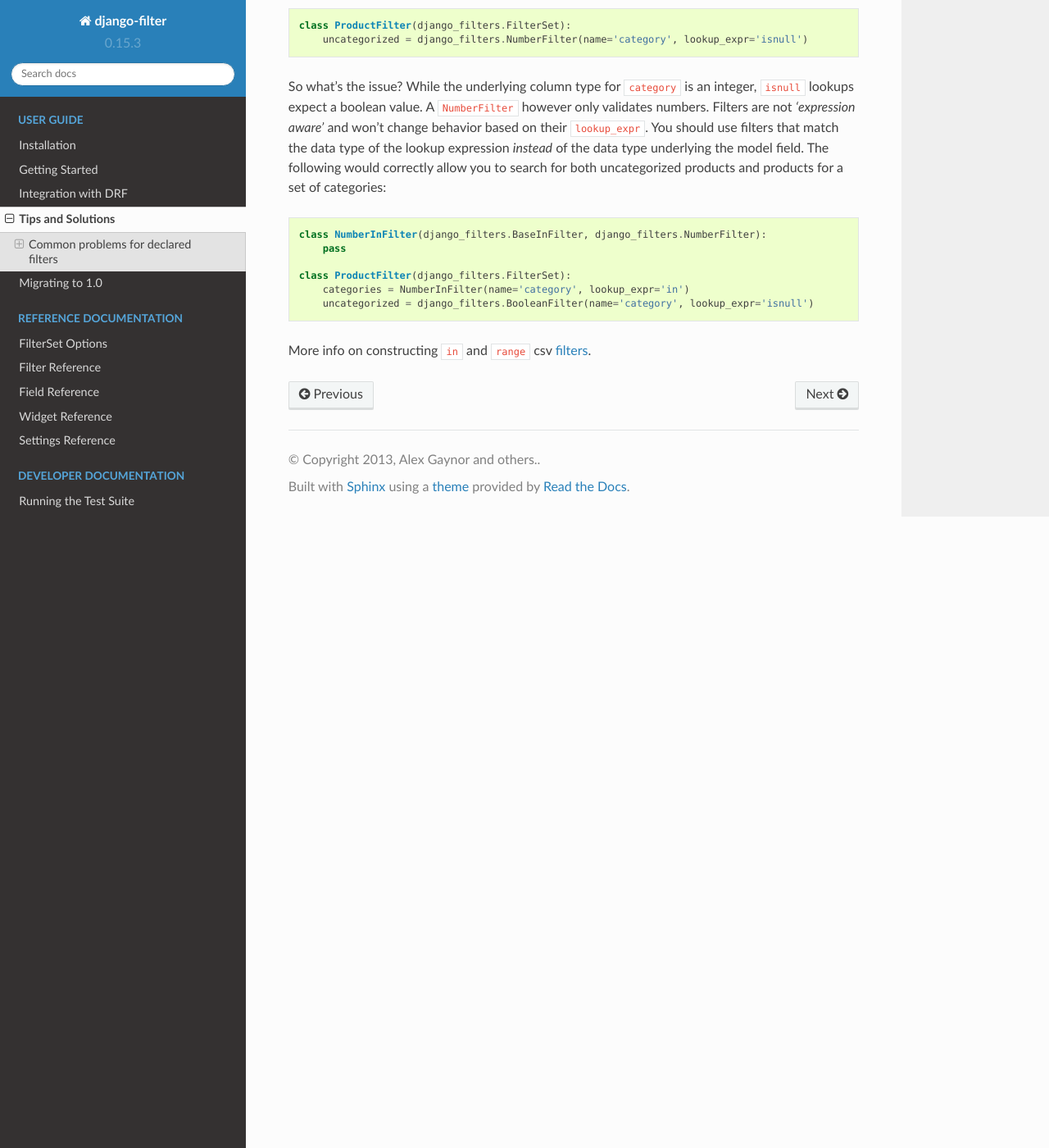
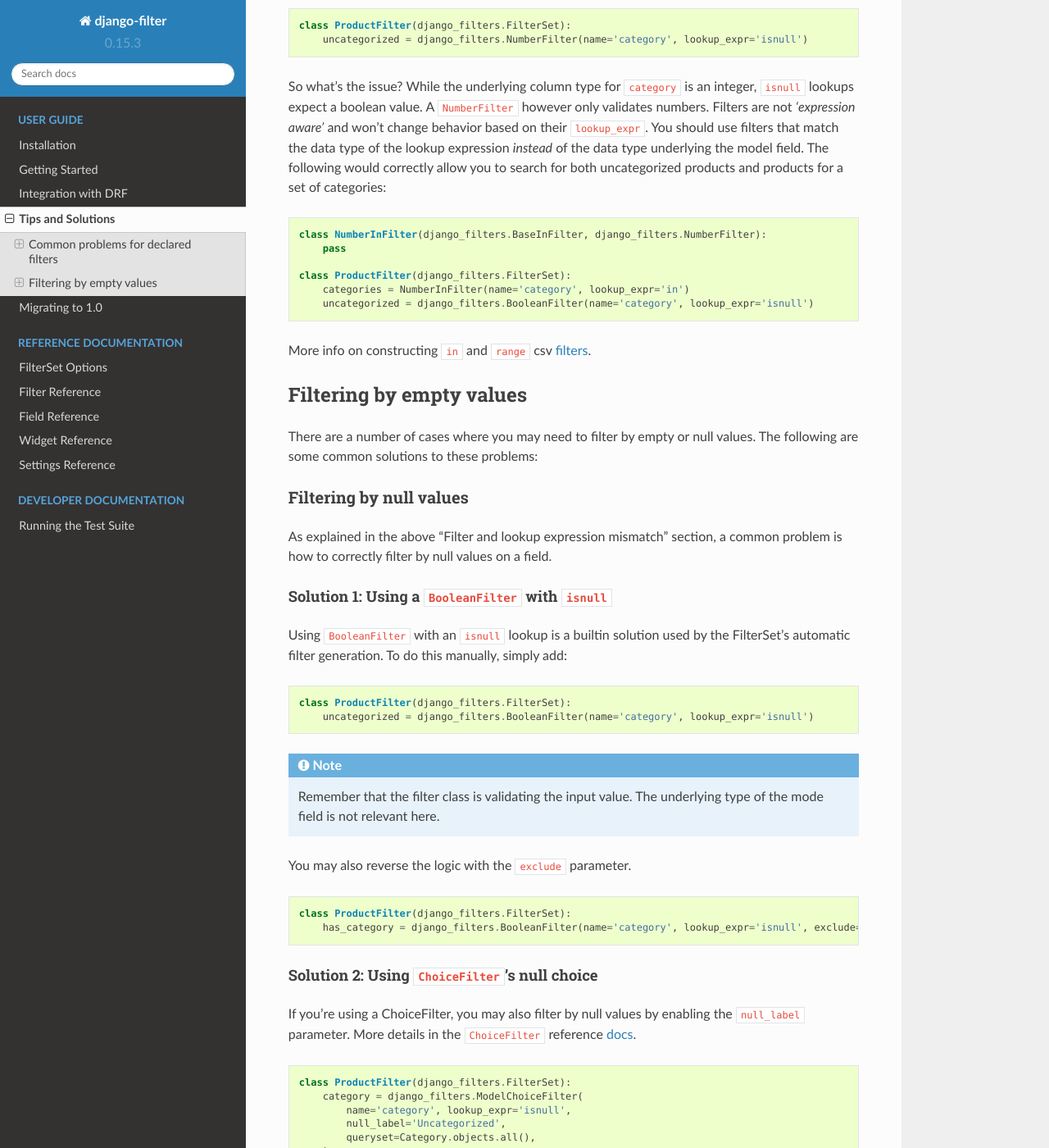
Before and after one commit to carltongibson/django-filter, a Sphinx documentation site: the page built from docs/guide/tips.txt, in a window 1280 px wide and 1400 px high, scrolled down 1235 px. Shown: the whole window at 82% size. Built offline with Sphinx 7.4.7 and the Read the Docs theme 2.0.0, drawn with Linux system fonts in a browser that asks for light colours; some of the changed text lies outside the part shown.

Commit message:
Add empty/null value filtering docs

```diff
--- a/docs/guide/tips.txt
+++ b/docs/guide/tips.txt
@@ -88,3 +88,121 @@
         uncategorized = django_filters.BooleanFilter(name='category', lookup_expr='isnull')
 
 More info on constructing ``in`` and ``range`` csv :ref:`filters <base-in-filter>`.
+
+
+Filtering by empty values
+-------------------------
+
+There are a number of cases where you may need to filter by empty or null
+values. The following are some common solutions to these problems:
+
+
+Filtering by null values
+~~~~~~~~~~~~~~~~~~~~~~~~
+
+As explained in the above "Filter and lookup expression mismatch" section, a
+common problem is how to correctly filter by null values on a field.
+
+Solution 1: Using a ``BooleanFilter`` with ``isnull``
+"""""""""""""""""""""""""""""""""""""""""""""""""""""
+
+Using ``BooleanFilter`` with an ``isnull`` lookup is a builtin solution used by
+the FilterSet's automatic filter generation. To do this manually, simply add:
+
+.. code-block:: python
+
+    class ProductFilter(django_filters.FilterSet):
+        uncategorized = django_filters.BooleanFilter(name='category', lookup_expr='isnull')
+
+.. note::
+
+    Remember that the filter class is validating the input value. The underlying
+    type of the mode field is not relevant here.
+
+You may also reverse the logic with the ``exclude`` parameter.
+
+.. code-block:: python
+
+    class ProductFilter(django_filters.FilterSet):
+        has_category = django_filters.BooleanFilter(name='category', lookup_expr='isnull', exclude=True)
+
+Solution 2: Using ``ChoiceFilter``'s null choice
+""""""""""""""""""""""""""""""""""""""""""""""""
+
+If you're using a ChoiceFilter, you may also filter by null values by enabling
+the ``null_label`` parameter. More details in the ``ChoiceFilter`` reference
+:ref:`docs <choice-filter>`.
+
+.. code-block:: python
+
+    class ProductFilter(django_filters.FilterSet):
+        category = django_filters.ModelChoiceFilter(
+            name='category', lookup_expr='isnull',
+            null_label='Uncategorized',
+            queryset=Category.objects.all(),
+        )
+
+
+Filtering by an empty string
+~~~~~~~~~~~~~~~~~~~~~~~~~~~~
+
+It's not currently possible to filter by an empty string, since empty values are
+interpreted as a skipped filter.
+
+.. code-block:: http
+
+    GET http://localhost/api/my-model?myfield=
+
+Solution 1: magic values
+""""""""""""""""""""""""
+
+You can override the ``filter()`` method of a filter class to specifically check
+for magic values. This is similar to the ``ChoiceFilter``'s null value handling.
+
+.. code-block:: http
+
+    GET http://localhost/api/my-model?myfield=EMPTY
+
+.. code-block:: python
+
+    class MyCharFilter(filters.CharFilter):
+        empty_value = 'EMPTY'
+
+        def filter(self, qs, value):
+            if value != self.empty_value:
+                return super(MyCharFilter, self).filter(qs, value)
+
+            qs = self.get_method(qs)(**{'%s__%s' % (self.name, self.lookup_expr): ""})
+            return qs.distinct() if self.distinct else qs
+
+
+Solution 2: empty string filter
+"""""""""""""""""""""""""""""""
+
+It would also be possible to create an empty value filter that exhibits the same
+behavior as an ``isnull`` filter.
+
+.. code-block:: http
+
+    GET http://localhost/api/my-model?myfield__isempty=false
+
+.. code-block:: python
+
+    from django.core.validators import EMPTY_VALUES
+
+    class EmptyStringFilter(filters.BooleanFilter):
+        def filter(self, qs, value):
+            if value in EMPTY_VALUES:
+                return qs
+
+            exclude = self.exclude ^ (value is False)
+            method = qs.exclude if exclude else qs.filter
+
+            return method(**{self.name: ""})
+
+
+    class MyFilterSet(filters.FilterSet):
+        myfield__isempty = EmptyStringFilter(name='myfield')
+
+        class Meta:
+            model = MyModel
--- a/docs/ref/filters.txt
+++ b/docs/ref/filters.txt
@@ -191,6 +191,8 @@
 
 This filter matches a boolean, either ``True`` or ``False``, used with
 ``BooleanField`` and ``NullBooleanField`` by default.
+
+.. _choice-filter:
 
 ``ChoiceFilter``
 ~~~~~~~~~~~~~~~~
```
